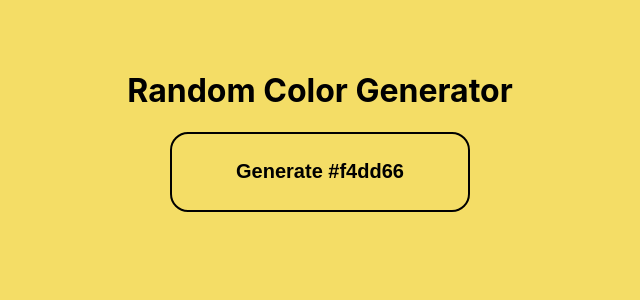
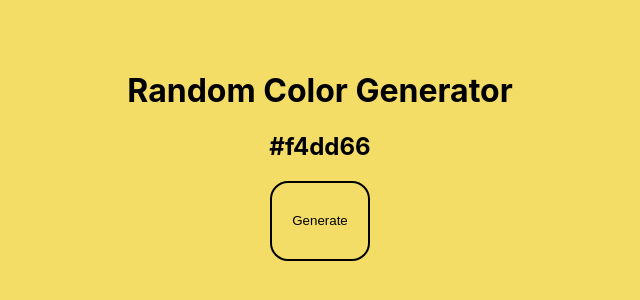
Before and after one commit to Julievee/react-random-color-generator, a React (Create React App) app: page / in a window 1280 px wide. Shown: the part 150-450 px from the top of the page, without its empty margins (320-960 px from the left). Built offline with nearby package versions, Linux system fonts and the light colour scheme.

Commit message:
Playing with layout, still fixing invisible button

```diff
--- a/src/App.js
+++ b/src/App.js
@@ -20,10 +20,11 @@ export default function App() {
     >
       {/* Creating and styling button */}
       <h1>Random Color Generator</h1>
+      <h2>{color}</h2>
       <button
         style={{
           backgroundColor: color,
-          width: 300,
+          width: 100,
           height: 80,
           border: '2px solid black',
           borderRadius: '18px',
@@ -32,7 +33,7 @@ export default function App() {
           setColor(randomColor());
         }}
       >
-        <h2>Generate {color}</h2>
+        Generate
       </button>
       <div />
     </div>
```
